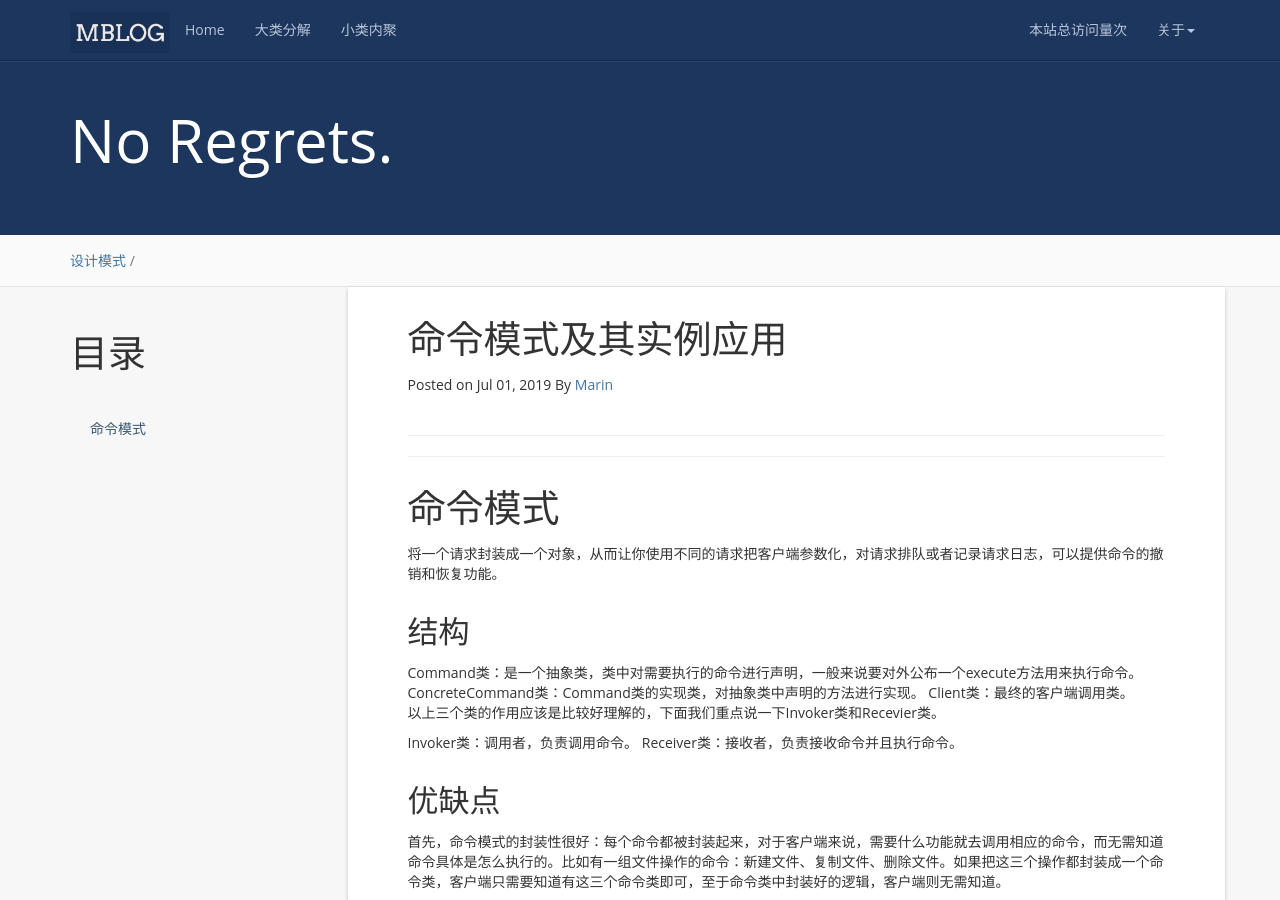
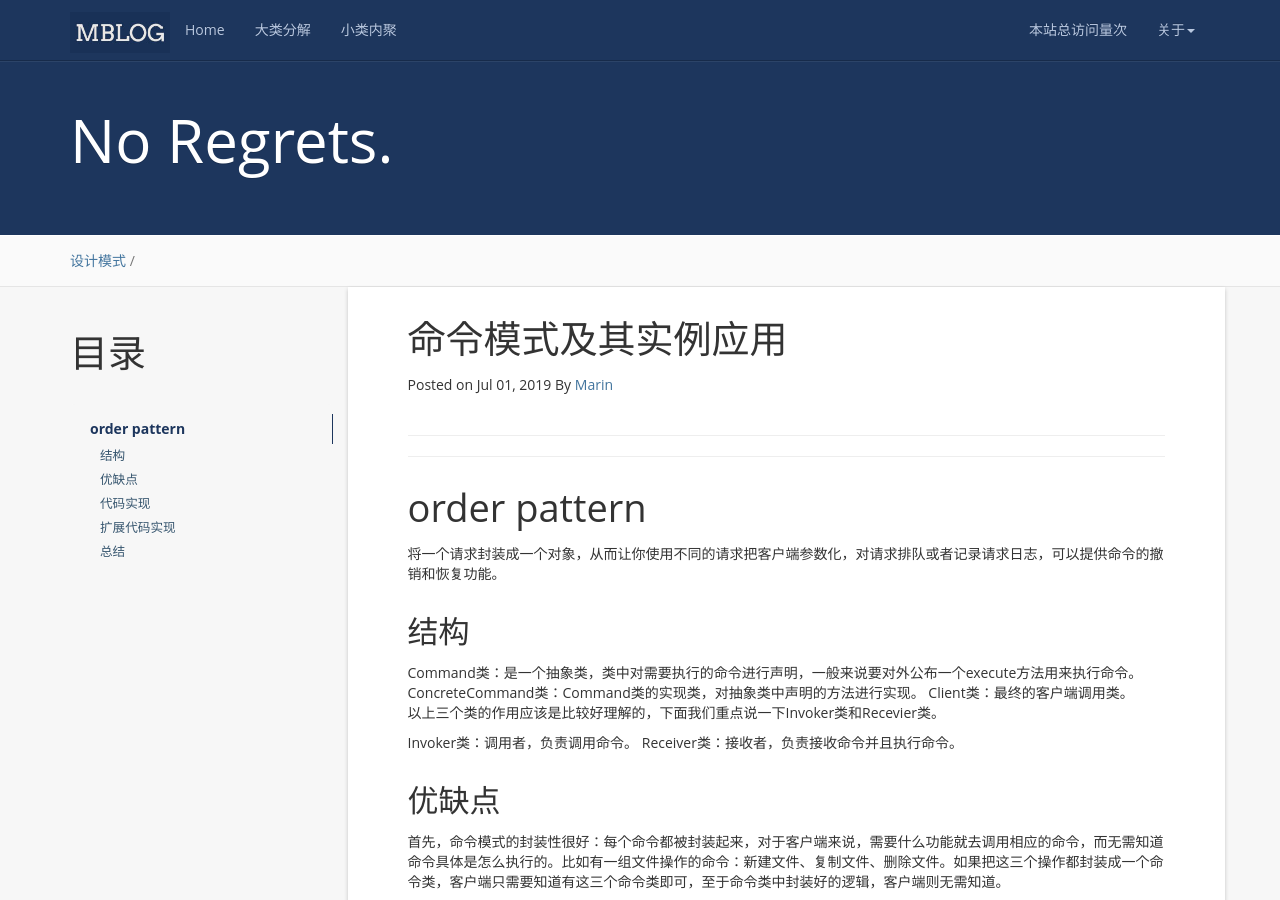
Before and after one commit to itmanmzt/itmanmzt.github.io, a Jekyll site: the page built from _posts/2019-07-01-order pattern.md, in a window 1280 px wide and 900 px high. Built offline with Jekyll 4.4.1, drawn with Linux system fonts in a browser that asks for light colours; nearby versions of some CDN libraries; a script that is not in the unit is left out; comment, search, counter and statistics services are not loaded.

Commit message:
modify blog

```diff
--- a/_posts/2019-07-01-order pattern.md
+++ b/_posts/2019-07-01-order pattern.md
@@ -15,7 +15,7 @@
 ---
 ---
 
-# 命令模式
+# order pattern
 
 将一个请求封装成一个对象，从而让你使用不同的请求把客户端参数化，对请求排队或者记录请求日志，可以提供命令的撤销和恢复功能。
 
```
